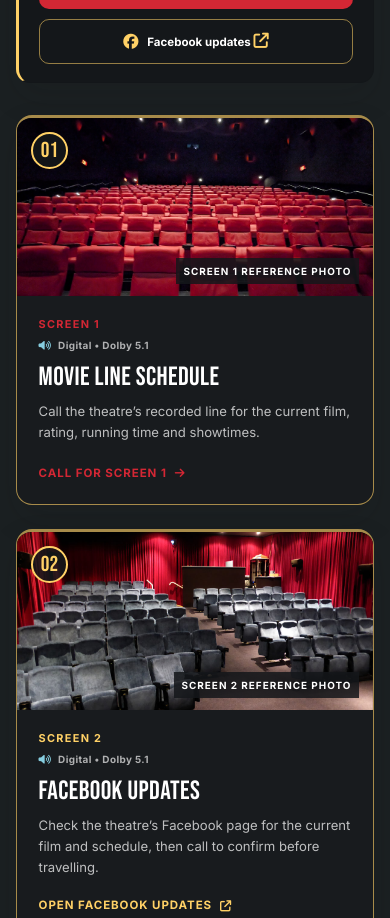
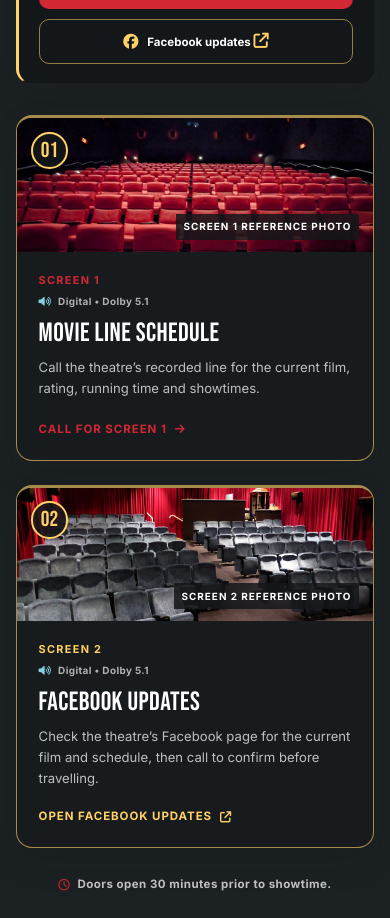
Before and after one commit to mrbraddavidson-hash/capitol-twin-cinema, a website: page public/index.html in a window 390 px wide. Shown: the part 1836-2754 px from the top of the page. Drawn offline with Linux system fonts and the light colour scheme; no server answers.

Commit message:
Compact mobile showtime media

```diff
--- a/public/assets/makeover.css
+++ b/public/assets/makeover.css
@@ -591,7 +591,7 @@ html.dark #showtimes .grid > div > div:last-child {
 #showtimes .showtime-card-media {
   position: relative;
   overflow: hidden;
-  aspect-ratio: 16 / 8;
+  aspect-ratio: 16 / 6.5;
   background: var(--ctc-ink-soft);
 }
 
@@ -1055,6 +1055,11 @@ body > aside[aria-label="Mobile Quick Actions"] a {
 }
 
 @media (max-width: 63.99rem) {
+  #showtimes .showtime-card-media {
+    aspect-ratio: 16 / 5.75;
+    max-height: 18rem;
+  }
+
   #showtimes .showtimes-intro {
     grid-template-columns: 1fr;
     gap: .7rem;
@@ -1083,6 +1088,11 @@ body > aside[aria-label="Mobile Quick Actions"] a {
 }
 
 @media (max-width: 39.99rem) {
+  #showtimes .showtime-card-media {
+    aspect-ratio: 16 / 6;
+    max-height: 12rem;
+  }
+
   #showtimes .showtimes-notice {
     grid-template-columns: 1fr;
   }
--- a/public/index.html
+++ b/public/index.html
@@ -20,7 +20,7 @@
   <link rel="stylesheet" href="assets/fontawesome/all.min.css">
 
   <link rel="stylesheet" href="assets/styles.css">
-  <link rel="stylesheet" href="assets/makeover.css?v=theme-toggle1">
+  <link rel="stylesheet" href="assets/makeover.css?v=showtimes-compact1">
   <style>
     .header-logo-dark {
       display: none;
```
